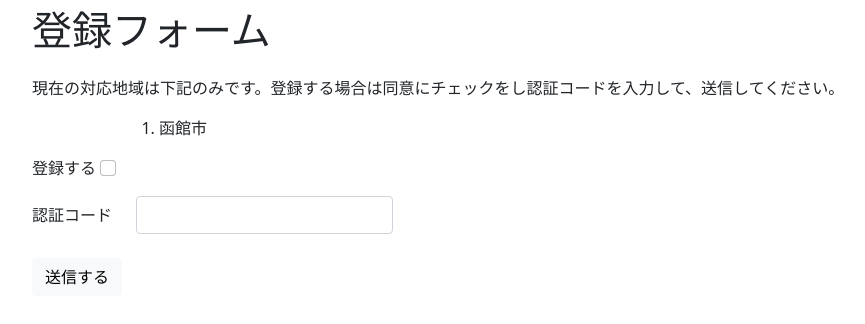
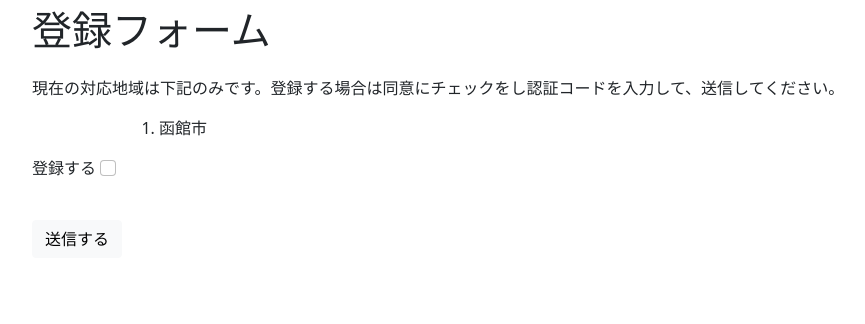
Before and after one commit to hashiba-k-jp/hakodate-a05, a Flask app: template templates/control.html in a window 1280 px wide. Shown: the top 324 px of the page, without its empty margins (50-915 px from the left). Run offline with Flask 2, Linux system fonts and the light colour scheme; the template is opened without the code that fills it, so the values that code supplies are empty; parts of the project's set-up code (start-up, migrations or seed data) failed here and were passed over; some libraries are stand-ins or nearby versions.

Commit message:
認証コード送信部分を削除

```diff
--- a/app.py
+++ b/app.py
@@ -168,16 +168,9 @@ def webhock():
                         id = cursor.fetchone()
                         conn.commit()
 
-                        #認証用のコード(6桁)を作成
-                        verify_code = secrets.randbelow(999999)
-                        verify_code = str(verify_code).zfill(6) #6桁になるように0埋め
-                        #認証用のコードをハッシュ化
-                        verify_hash = hashlib.sha256(verify_code.encode()).hexdigest()
-
                         #DBにUUIDとverify_hash,userのidを記録
-                        sql = "INSERT INTO public.verify(id,pass,user_id) VALUES ('{uuid}','{verify_pass}',{user_id});".format(
+                        sql = "INSERT INTO public.verify(id,user_id) VALUES ('{uuid}',{user_id});".format(
                             uuid=user_uuid,
-                            verify_pass=verify_hash,
                             user_id=id[0]
                         )
                         if DEBUG == True:
@@ -192,10 +185,7 @@ def webhock():
                             root_url=CONSOLE_ROOT_URL,
                             uuid=user_uuid
                         )
-                        verify_code_msg = '確認コードは{}です。webページに戻り入力してください'.format(
-                            str(verify_code)
-                        )
-                        send_msg_with_line(user_id=user_id, msgs=[url_msg,verify_code_msg])
+                        send_msg_with_line(user_id=user_id, msgs=[url_msg])
 
                         #DBとの接続を解除
                         cursor.close()
@@ -208,10 +198,23 @@ def webhock():
                 #全ての処理が正常終了した時200を返す
                 return '',200,{}
 
-        except psycopg2.Error as e:
-            print('DBへの書き込みエラー')
-            print(e.pgerror)
-            conn.close()
+
+
+        except psycopg2.IntegrityError:
+        	#verifyにuer_idの登録があるかをチェックする
+        	sql = 'SELECT EXISTS (SELECT * FROM public.verify WHERE user_id = (SELECT id FROM public.user WHERE user_id={}))'.format(user_id)
+        	if DEBUG == True:
+        		print('SQL EXECUTE:{}'.format(sql))
+        	cursor.execute(sql)
+
+        	#すでに登録があった場合には以前送信されたURLの利用を促す
+        	if cursor.fetchone()[0] == True:
+        		send_message_with_line(user_id,['すでに登録されています。以前送信されたURLを利用してください。'])
+        	else:
+        		send_message_with_line(user_id,['データベースエラーです。管理者に問い合わせてください。'])
+
+        	cursor.close()
+        	conn.close()
 
     else:
         #正規のリクエストではないため200を返して終了
--- a/sql/verify.sql
+++ b/sql/verify.sql
@@ -1,6 +1,5 @@
 CREATE TABLE public.verify(
     id UUID NOT NULL UNIQUE,
-    pass VARCHAR NOT NULL,
     user_id INTEGER NOT NULL UNIQUE,
     FOREIGN KEY (user_id) REFERENCES public.user(id) ON DELETE CASCADE ON UPDATE CASCADE,
     PRIMARY KEY (id)
--- a/src/getInfoFromJMA/data/lastInfo.json
+++ b/src/getInfoFromJMA/data/lastInfo.json
@@ -1,4 +1,4 @@
 {
-    "Earthquake": "http://www.data.jma.go.jp/developer/xml/data/20211213070200_0_VFVO51_400000.xml",
-    "Warning": "http://www.data.jma.go.jp/developer/xml/data/20211213070338_0_VPWW54_420000.xml"
+    "Earthquake": "http://www.data.jma.go.jp/developer/xml/data/20211213073447_0_VXSE53_270000.xml",
+    "Warning": "http://www.data.jma.go.jp/developer/xml/data/20211213074921_0_VPWW53_170000.xml"
 }
--- a/templates/control.html
+++ b/templates/control.html
@@ -34,14 +34,6 @@
                 <label for="user_resistration_accept_checkbox" class="form-check-label">登録する</label>
                 <input type="checkbox" class="form-check-input" id="user_resistration_accept_checkbox">
             </div>
-            <div class="row">
-                <div class="col-auto">
-                    <label for="verify_code_input_box" class="col-form-label">認証コード</label>
-                </div>
-                <div class="col-auto">
-                    <input type="password" id="verify_code_input_box" class="form-control">
-                </div>
-            </div>
             <br>
             <div class="row">
             	<div class="col-auto">
```
